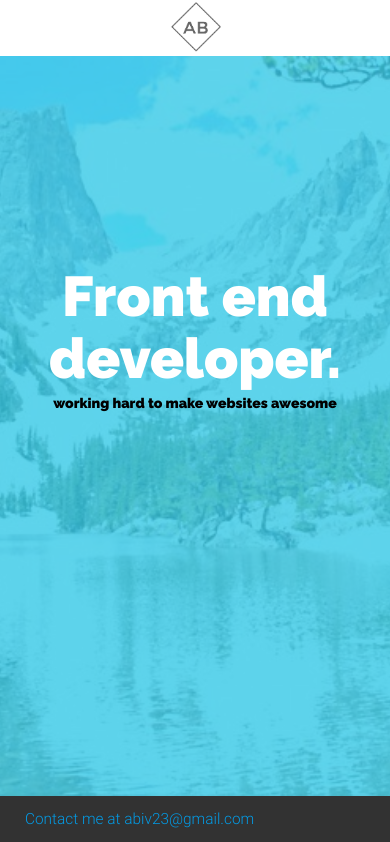
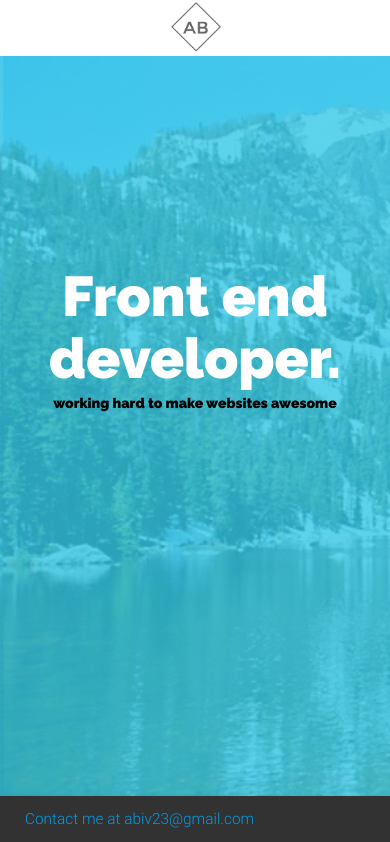
Before and after one commit to abiv23/andrewbiv_webapp, a plain HTML site: page index.html in a window 390 px wide. Shown: the top 842 px of the page. Drawn offline with nearby package versions, Linux system fonts and the light colour scheme.

Commit message:
mobile homepage image fix

```diff
--- a/styles/app.css
+++ b/styles/app.css
@@ -50,7 +50,7 @@ body {
   .hero-image {
     background-image: url(../assets/images/Continental_Divide.jpg);
     background-attachment: fixed;
-    background-position: top;
+    /*background-position: top;*/
     background-repeat: no-repeat;
     padding-top: 0;
     background-size: cover;
```
